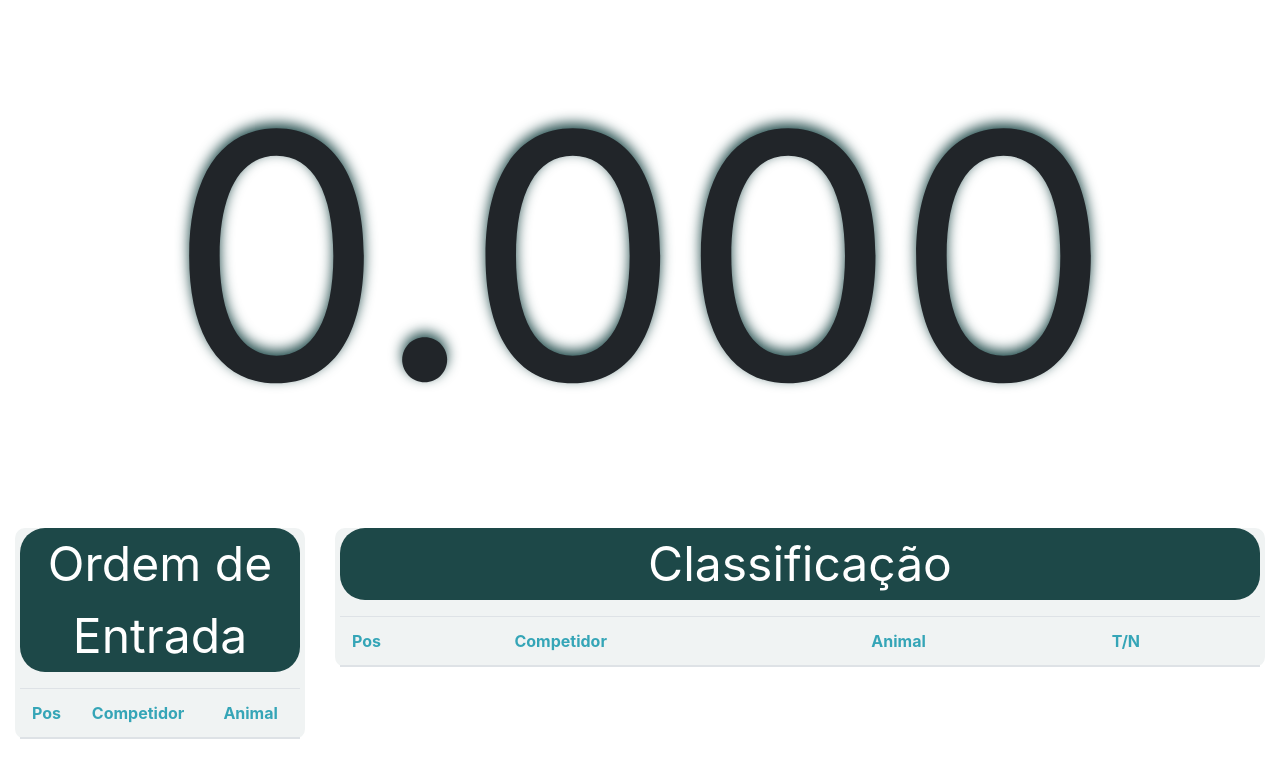
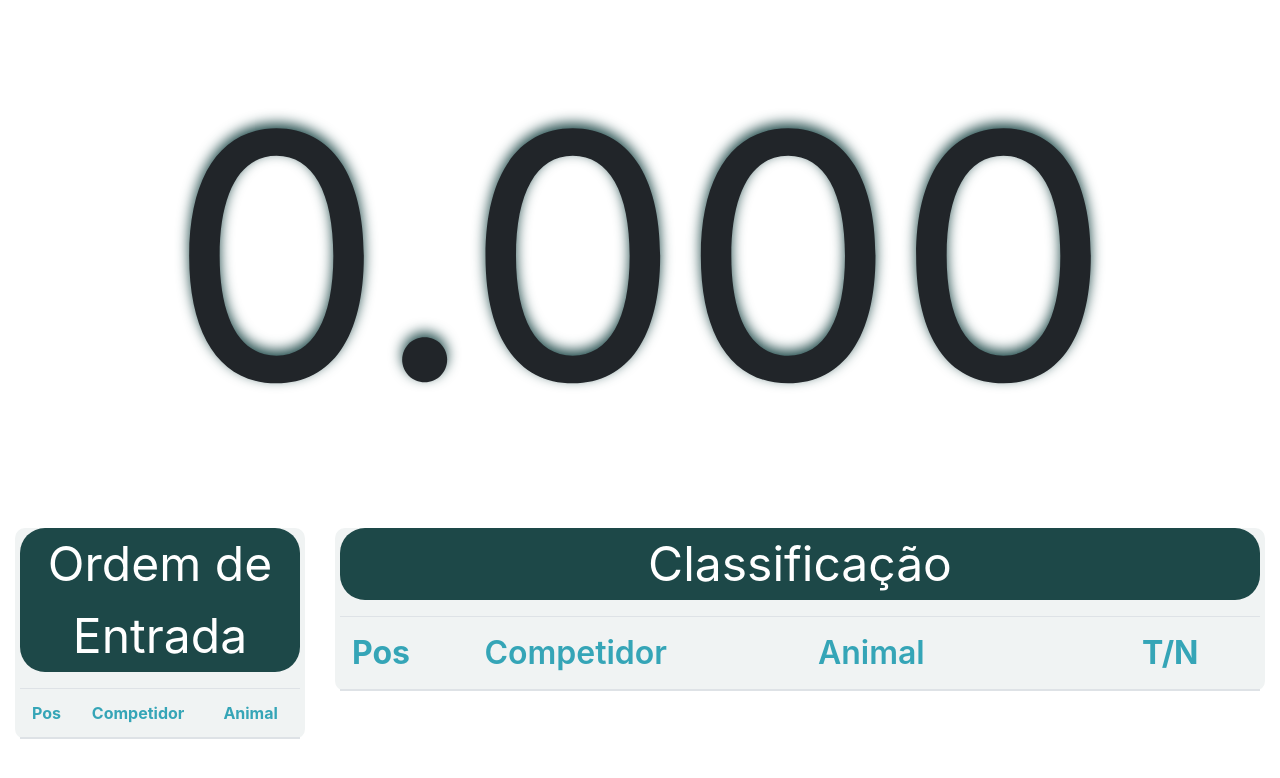
Before and after one commit to 00cyre/timer-global, a website: page index.html in a window 1280 px wide. Drawn offline with nearby package versions, Linux system fonts and the light colour scheme; no server answers.

```diff
--- a/index.html
+++ b/index.html
@@ -100,10 +100,10 @@
                                 <table class="table" id="Classificacao">
                                         <thead>
                                           <tr>
-                                            <th scope="col">Pos</th>
-                                            <th scope="col">Competidor</th>
-                                            <th scope="col">Animal</th>
-                                            <th scope="col">T/N</th>
+                                            <th scope="col" class="posi"   >Pos</th>
+                                            <th scope="col" class="comp"   >Competidor</th>
+                                            <th scope="col" class="animals">Animal</th>
+                                            <th scope="col" style="font-size: 32px">T/N</th>
                                           </tr>
                                         </thead>
 
```
